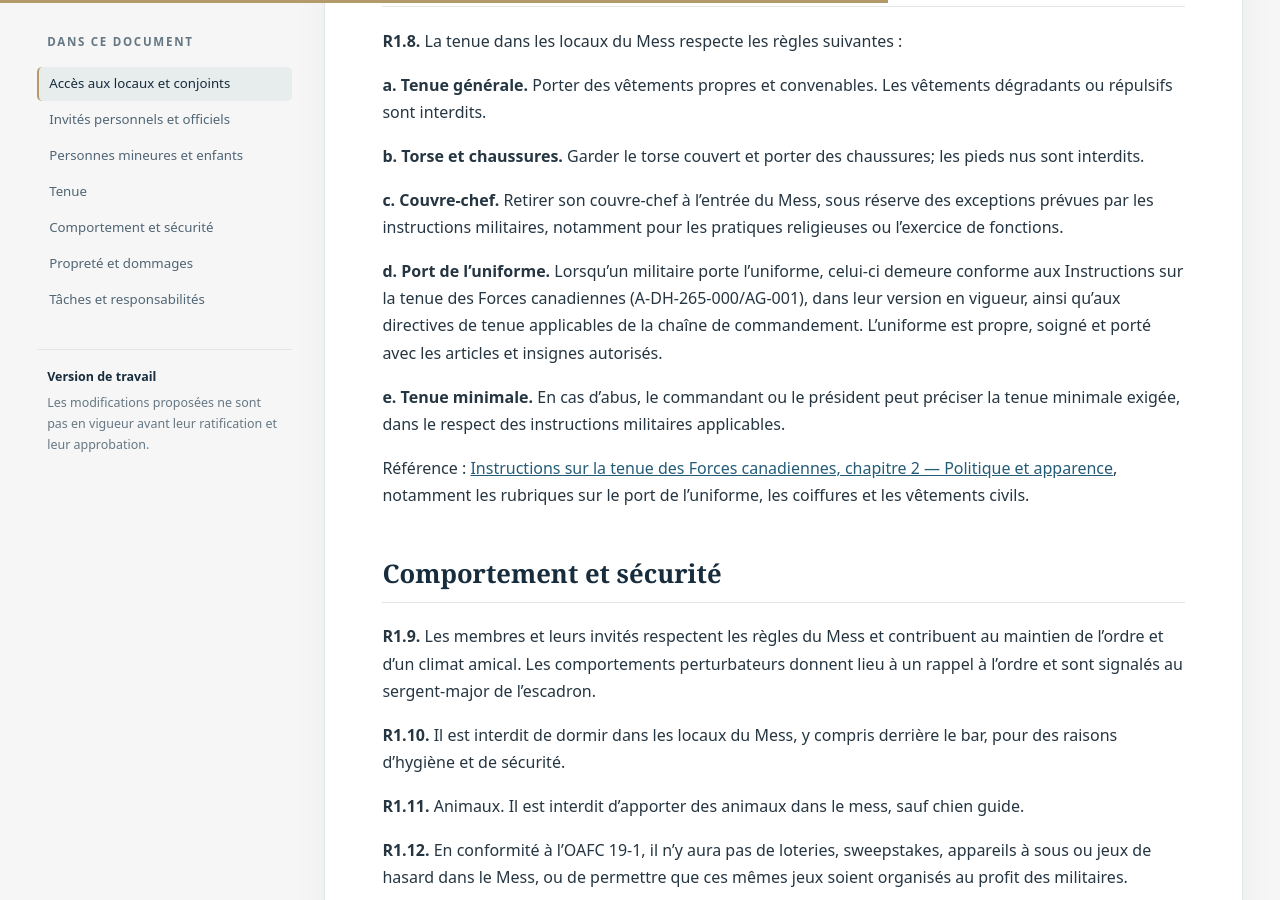
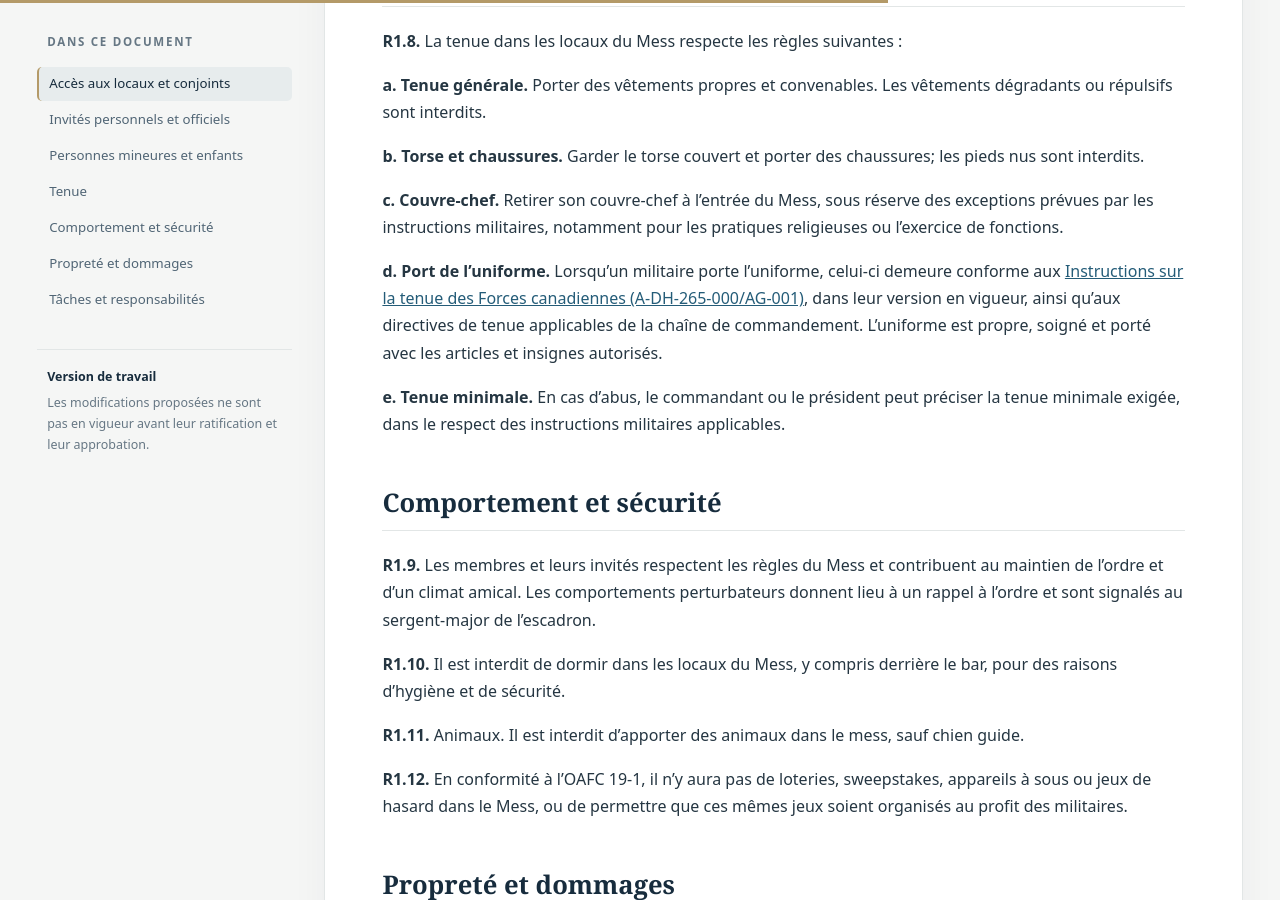
Before and after one commit to shocktubeM81/mess-9eg, a Jekyll site: the page built from versions/2026-10-28-v0.2/R1-proposition.md, in a window 1280 px wide and 900 px high, scrolled down 1634 px. Built offline with Jekyll 4.4.1, drawn with Linux system fonts in a browser that asks for light colours.

Commit message:
Add hyperlink to uniform instructions in R1-proposition.md
Updated the uniform policy to include a hyperlink to the Canadian Forces Dress Instructions.

```diff
--- a/versions/2026-10-28-v0.2/R1-proposition.md
+++ b/versions/2026-10-28-v0.2/R1-proposition.md
@@ -39,11 +39,9 @@ Ce règlement précise la tenue, le comportement et les conditions pratiques de
 
 **c. Couvre-chef.** Retirer son couvre-chef à l’entrée du Mess, sous réserve des exceptions prévues par les instructions militaires, notamment pour les pratiques religieuses ou l’exercice de fonctions.
 
-**d. Port de l’uniforme.** Lorsqu’un militaire porte l’uniforme, celui-ci demeure conforme aux Instructions sur la tenue des Forces canadiennes (A-DH-265-000/AG-001), dans leur version en vigueur, ainsi qu’aux directives de tenue applicables de la chaîne de commandement. L’uniforme est propre, soigné et porté avec les articles et insignes autorisés.
+**d. Port de l’uniforme.** Lorsqu’un militaire porte l’uniforme, celui-ci demeure conforme aux [Instructions sur la tenue des Forces canadiennes (A-DH-265-000/AG-001)](https://www.canada.ca/fr/services/defense/fac/systeme-identite-militaire/instructions-tenue/chapitre-2.html), dans leur version en vigueur, ainsi qu’aux directives de tenue applicables de la chaîne de commandement. L’uniforme est propre, soigné et porté avec les articles et insignes autorisés.
 
 **e. Tenue minimale.** En cas d’abus, le commandant ou le président peut préciser la tenue minimale exigée, dans le respect des instructions militaires applicables.
-
-Référence : [Instructions sur la tenue des Forces canadiennes, chapitre 2 — Politique et apparence](https://www.canada.ca/fr/services/defense/fac/systeme-identite-militaire/instructions-tenue/chapitre-2.html), notamment les rubriques sur le port de l’uniforme, les coiffures et les vêtements civils.
 
 ## Comportement et sécurité
 
```
